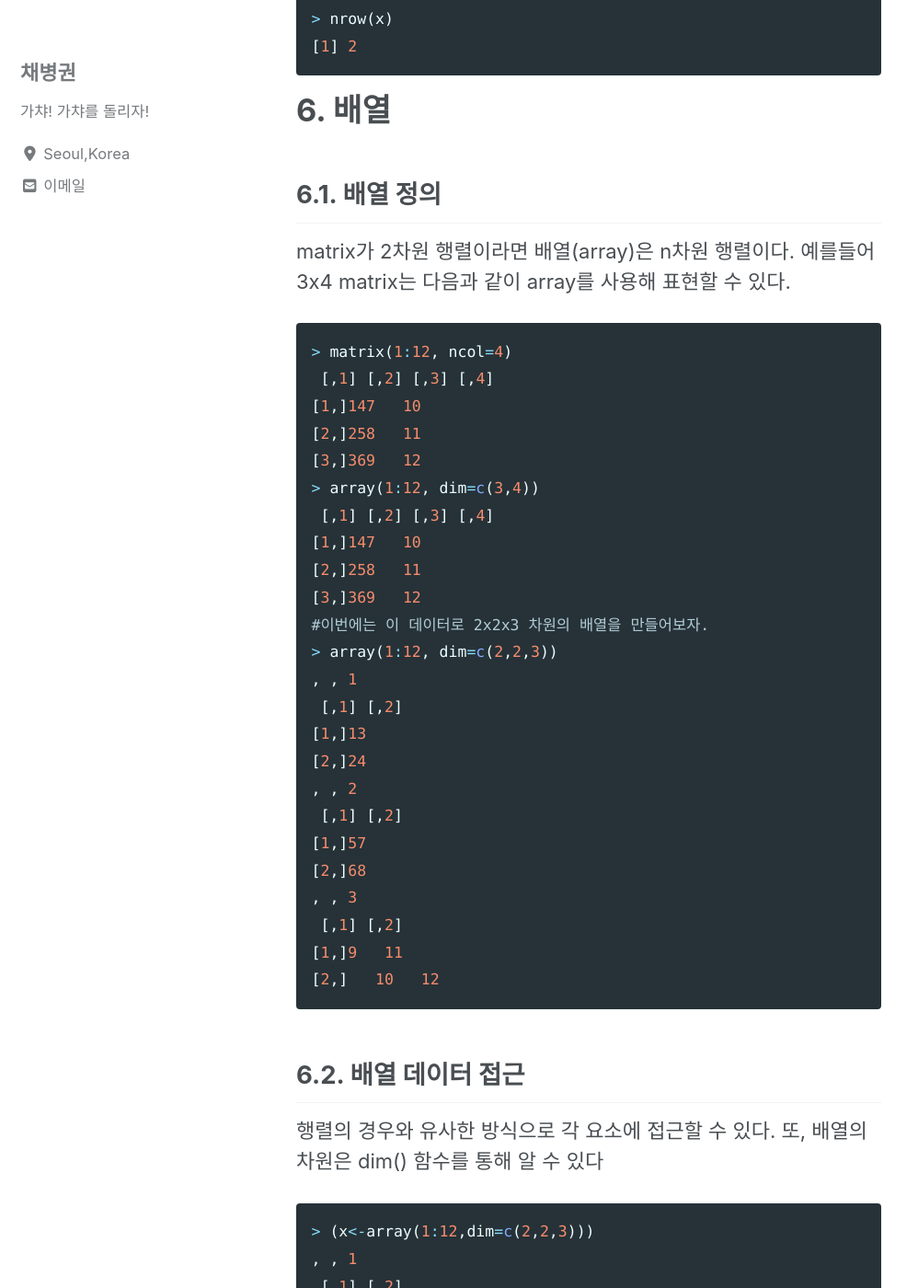
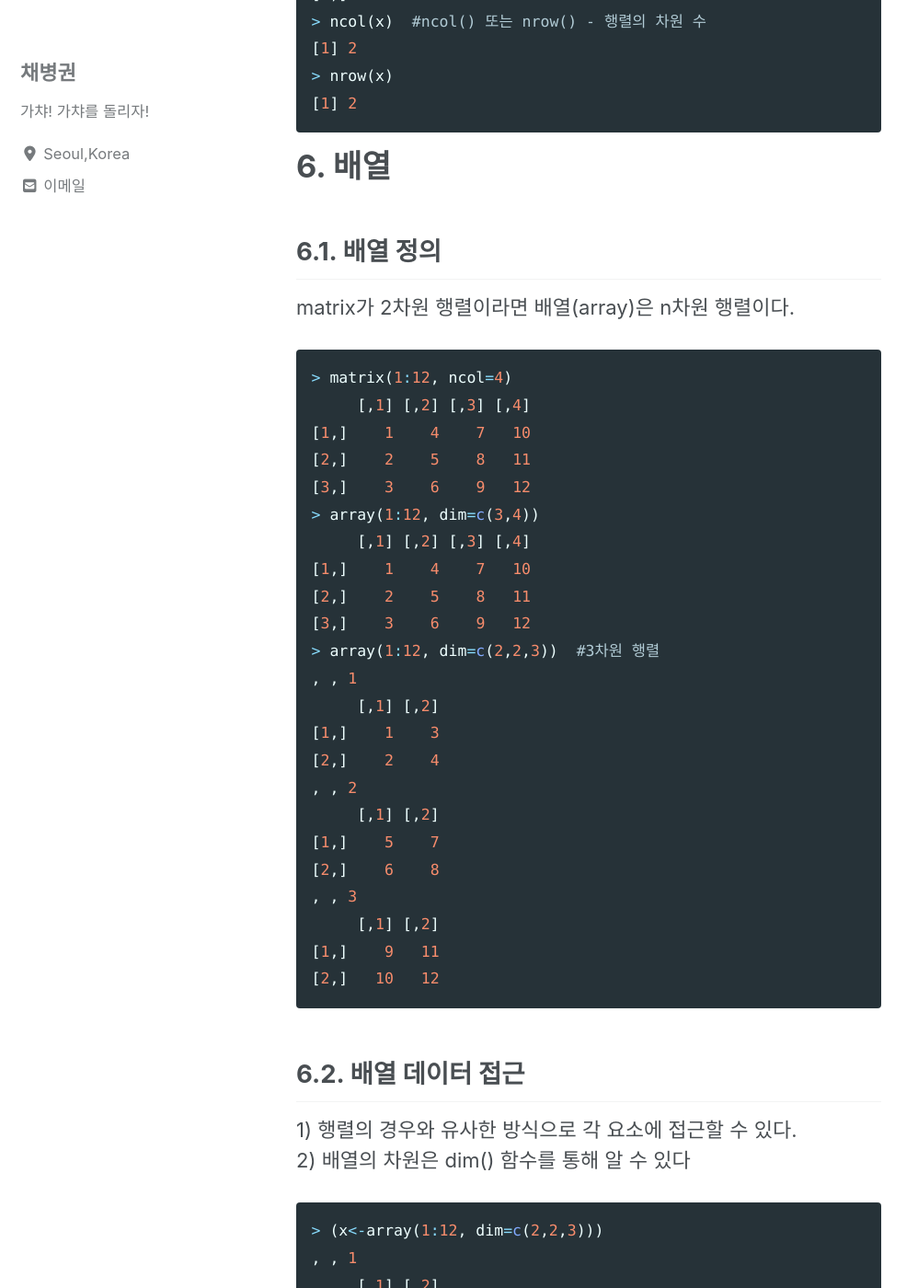
Before and after one commit to ByeongGwonChae/mynotebook, a Jekyll site: the page built from _posts/2020-01-01-R-first-note.md, in a window 1280 px wide and 1400 px high, scrolled down 11937 px. Shown: the whole window at 92% size, without its empty margins (0-998 px from the left). Built offline with Jekyll 4.4.1, drawn with Linux system fonts in a browser that asks for light colours; cached includes are drawn as plain includes; nearby versions of some CDN libraries; some of the changed text lies outside the part shown.

Commit message:
Update 2020-01-01-R-first-note.md

```diff
--- a/_posts/2020-01-01-R-first-note.md
+++ b/_posts/2020-01-01-R-first-note.md
@@ -278,6 +278,7 @@ feature1 feature2 feature3
        1        4        7
 ~~~
 ## 5.3. 행렬의 연산
+사친연산, 행렬곱, 역행렬, 전치행렬, 행렬의 차원 수
 ~~~ R
 > (x<-matrix(c(1:4), ncol=2))
      [,1] [,2]
@@ -315,61 +316,61 @@ feature1 feature2 feature3
      [,1] [,2]
 [1,]    1    2
 [2,]    3    4
-> ncol(x)  #ncol() 또는 nrow() - 행렬의 차원
+> ncol(x)  #ncol() 또는 nrow() - 행렬의 차원 수
 [1] 2
 > nrow(x)
 [1] 2
 ~~~
 # 6. 배열
 ## 6.1. 배열 정의
-matrix가 2차원 행렬이라면 배열(array)은 n차원 행렬이다. 예를들어 3x4 matrix는 다음과 같이 array를 사용해 표현할 수 있다.
-  ~~~ R
+matrix가 2차원 행렬이라면 배열(array)은 n차원 행렬이다.
+~~~ R
 > matrix(1:12, ncol=4)
- [,1] [,2] [,3] [,4]
-[1,]147   10
-[2,]258   11
-[3,]369   12
+     [,1] [,2] [,3] [,4]
+[1,]    1    4    7   10
+[2,]    2    5    8   11
+[3,]    3    6    9   12
 > array(1:12, dim=c(3,4))
- [,1] [,2] [,3] [,4]
-[1,]147   10
-[2,]258   11
-[3,]369   12
-#이번에는 이 데이터로 2x2x3 차원의 배열을 만들어보자.
-> array(1:12, dim=c(2,2,3))
+     [,1] [,2] [,3] [,4]
+[1,]    1    4    7   10
+[2,]    2    5    8   11
+[3,]    3    6    9   12
+> array(1:12, dim=c(2,2,3))  #3차원 행렬
 , , 1
- [,1] [,2]
-[1,]13
-[2,]24
+     [,1] [,2]
+[1,]    1    3
+[2,]    2    4
 , , 2
- [,1] [,2]
-[1,]57
-[2,]68
+     [,1] [,2]
+[1,]    5    7
+[2,]    6    8
 , , 3
- [,1] [,2]
-[1,]9   11
+     [,1] [,2]
+[1,]    9   11
 [2,]   10   12
 ~~~
 ## 6.2. 배열 데이터 접근
-행렬의 경우와 유사한 방식으로 각 요소에 접근할 수 있다. 또, 배열의 차원은 dim() 함수를 통해 알 수 있다
-  ~~~ R
-> (x<-array(1:12,dim=c(2,2,3)))
+1) 행렬의 경우와 유사한 방식으로 각 요소에 접근할 수 있다.\\
+2) 배열의 차원은 dim() 함수를 통해 알 수 있다
+~~~ R
+> (x<-array(1:12, dim=c(2,2,3)))
 , , 1
- [,1] [,2]
-[1,]13
-[2,]24
+     [,1] [,2]
+[1,]    1    3
+[2,]    2    4
 , , 2
- [,1] [,2]
-[1,]57
-[2,]68
+     [,1] [,2]
+[1,]    5    7
+[2,]    6    8
 , , 3
- [,1] [,2]
-[1,]9   11
+     [,1] [,2]
+[1,]    9   11
 [2,]   10   12
 > x[1,2,3]
 [1] 11
 > x[,,3]
- [,1] [,2]
-[1,]9   11
+     [,1] [,2]
+[1,]    9   11
 [2,]   10   12
 > dim(x)
 [1] 2 2 3
```
